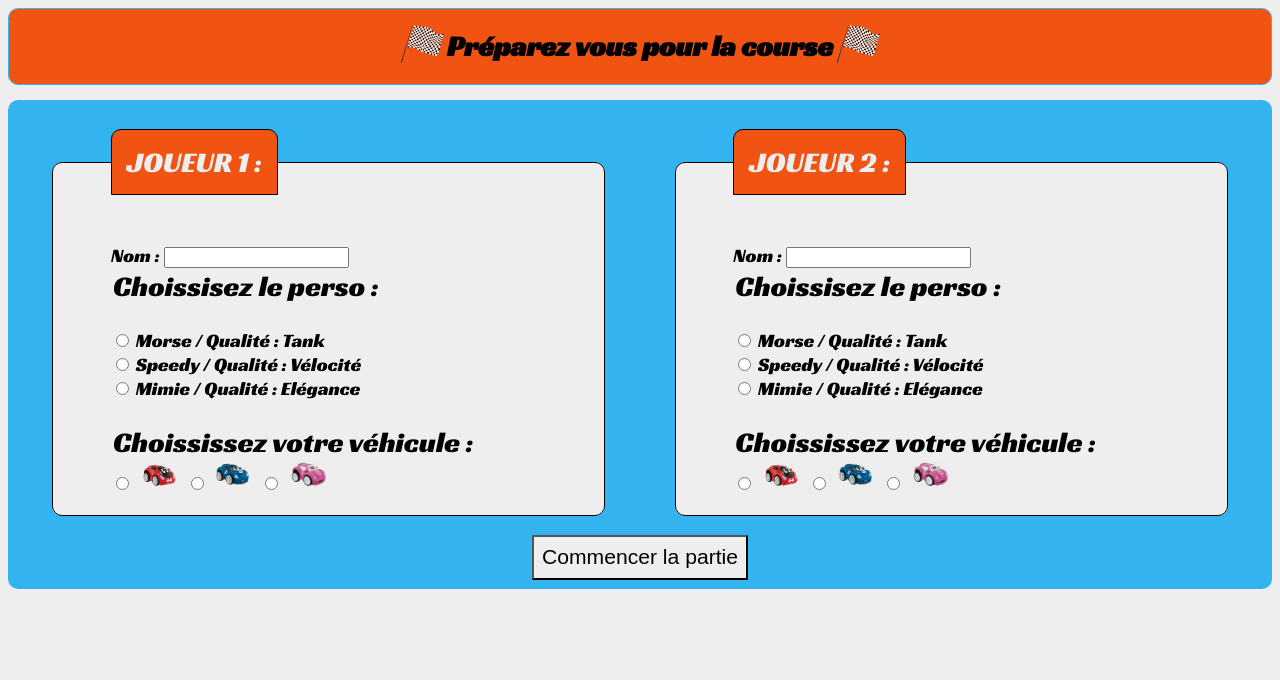
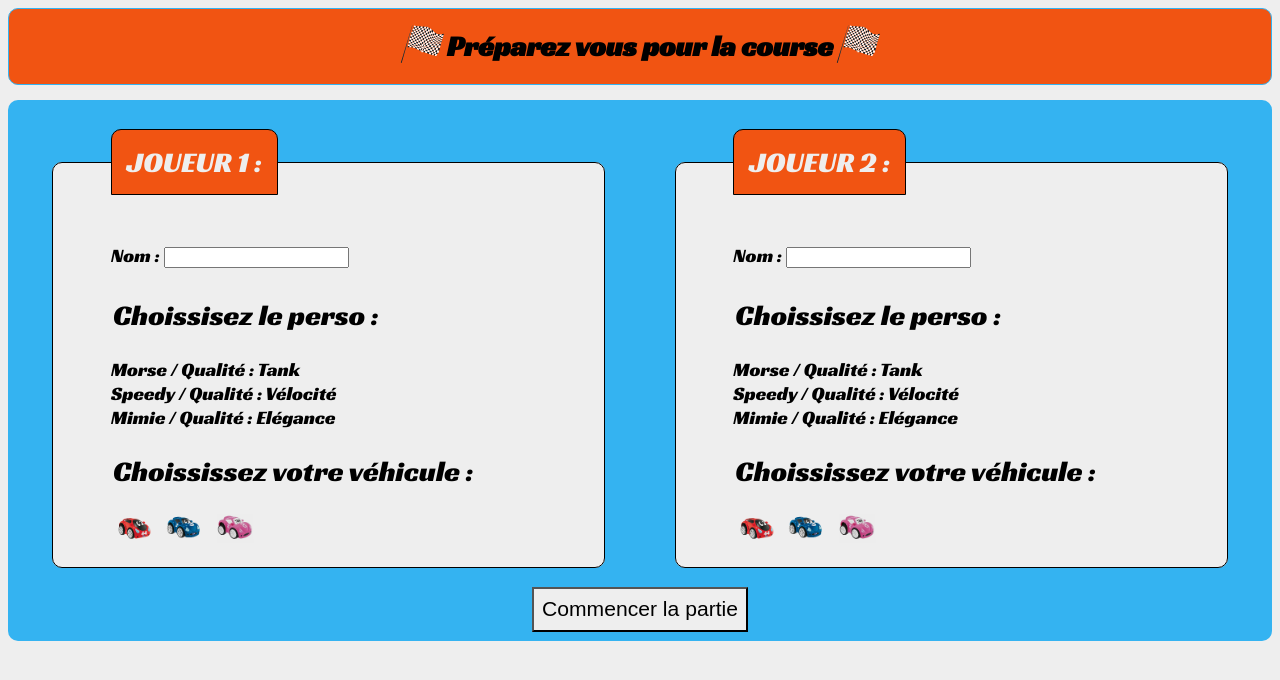
Before and after one commit to OlivierLartillot/car-game, a PHP site: page / in a window 1280 px wide. Shown: the top 680 px of the page. Run offline with PHP 8.4, Linux system fonts and the light colour scheme.

Commit message:
added html 5 validation and display:none on radio buttons

```diff
--- a/Controlleurs/playersValidation.php
+++ b/Controlleurs/playersValidation.php
@@ -19,8 +19,6 @@ require_once "../datas/tableau_couleurs_voitures.php";
     $idPersoJ1 = (filter_var($_POST["persoJ1"],  FILTER_SANITIZE_NUMBER_INT));
     $couleurVehiculeJ1 =(filter_var($_POST["couleurVehiculeJ1"],  FILTER_SANITIZE_FULL_SPECIAL_CHARS));
 
-  echo 'l id du perso 1 est : ' . $idPersoJ1;
-
 // Infos J2 +filter php
     $nomJ2 =(filter_var($_POST["nomJ2"],  FILTER_SANITIZE_FULL_SPECIAL_CHARS));
     $idPersoJ2 = (filter_var($_POST["persoJ2"],  FILTER_SANITIZE_NUMBER_INT));
@@ -31,7 +29,7 @@ require_once "../datas/tableau_couleurs_voitures.php";
     $error = false;
     // problème on revient sur la page
         // le nom doit comporter au moins 3 caractères
-            if (($nomJ1 < 3) || ($nomJ2 < 3)) { $error = true;}
+            if ((strlen($nomJ1) < 3) || (strlen($nomJ2) < 3)) { $error = true;}
         // l'id doit etre entre 1 et lastArrayKey
             if ((($idPersoJ1 < 1) || ($idPersoJ1 > $lastArrayKey)) || (($idPersoJ2 < 1) || ($idPersoJ2 > $lastArrayKey))) { $error = true;}
         // la couleur recue doit être dans le tableau
@@ -39,7 +37,7 @@ require_once "../datas/tableau_couleurs_voitures.php";
 
         // if there is an error we do a redirection to the choice players page
         if ($error === true) {
-            echo 'si erreur = true oon peut rediriger';
+            header('Location: ../index.php');
             exit();
         }
 
--- a/assets/style.css
+++ b/assets/style.css
@@ -20,6 +20,12 @@ h1 {
 
 legend {
     font-size: 1.5em;
+}
+.legend_choix_perso {
+    padding-top: 1em;
+}
+.legend_choix_vehicule {
+    margin-bottom: 0.81em;
 }
 
 .choose_player_form{
@@ -67,10 +73,9 @@ legend {
     text-align: left;
 }
 
-/* input[type="radio"] {
-    position: absolute;
-    left: -1000px;
-} */
+input[type="radio"] {
+    display: none;
+}
 
 input:checked + label {
     font-family: Arial, Helvetica, sans-serif;
@@ -81,8 +86,20 @@ input:checked + label {
     padding: 0.4em;
     line-height: 2em;
     border-radius: 10px;
-  }
+    background-color: yellow;
+}
 
+label:hover{
+    background-color: yellow;
+}
+
+.labelVehicule:hover {
+padding-top: 1em;
+}
+
+input:checked + .labelVehicule {
+padding-top: 1em;
+}
 
 .choose_player_form>input[type="submit"] {
 
--- a/index.php
+++ b/index.php
@@ -39,9 +39,9 @@
 					<fieldset class="choose_player__board">
 						<legend class="player_number">JOUEUR <?= $i ?> :</legend>
 							<label for="nomJ<?= $i ?>">Nom :</label>
-							<input type="text" name="nomJ<?= $i ?>" id="nomJ<?= $i ?>" required="required"/><br/>
+							<input type="text" name="nomJ<?= $i ?>" id="nomJ<?= $i ?>" required="required" minlength="3"/><br/>
 							<div id="erreurNameJ<?= $i ?>"></div>
-						<legend>Choissisez le perso :</legend><br/>
+						<legend class="legend_choix_perso">Choissisez le perso :</legend><br/>
 						<div class="radio_personnages">
 							<!-- récupère tous les personnages pour la sélection dans un radio -->
 							<?php foreach ($persoDatas as $key => $currentPersonnage) : ?>
@@ -55,10 +55,10 @@
 
 						<br/>
 						<!-- Récupère toutes les couleurs des véhicules pour la sélection dans un radio-->
-						<legend>Choississez votre véhicule :</legend>
+						<legend class="legend_choix_vehicule">Choississez votre véhicule :</legend>
 						<?php foreach ($carsColors as $currentColor) : ?>
 							<input required="required" type="radio" id="<?= $currentColor . $idJoueur ?>" name="couleurVehiculeJ<?= $i ?>" value="<?= $currentColor ?>">
-							<label for="<?= $currentColor . $idJoueur?>"><img src="assets/images/img_marqueurs/<?= $currentColor ?>_vers_droite.png" alt="Voiture <?= $currentColor ?>" height="30px"/></label>
+							<label class="labelVehicule" for="<?= $currentColor . $idJoueur?>"><img src="assets/images/img_marqueurs/<?= $currentColor ?>_vers_droite.png" alt="Voiture <?= $currentColor ?>" height="30px"/></label>
 						<?php endforeach; ?>
 					</fieldset>
 			<?php endfor; ?>
```
